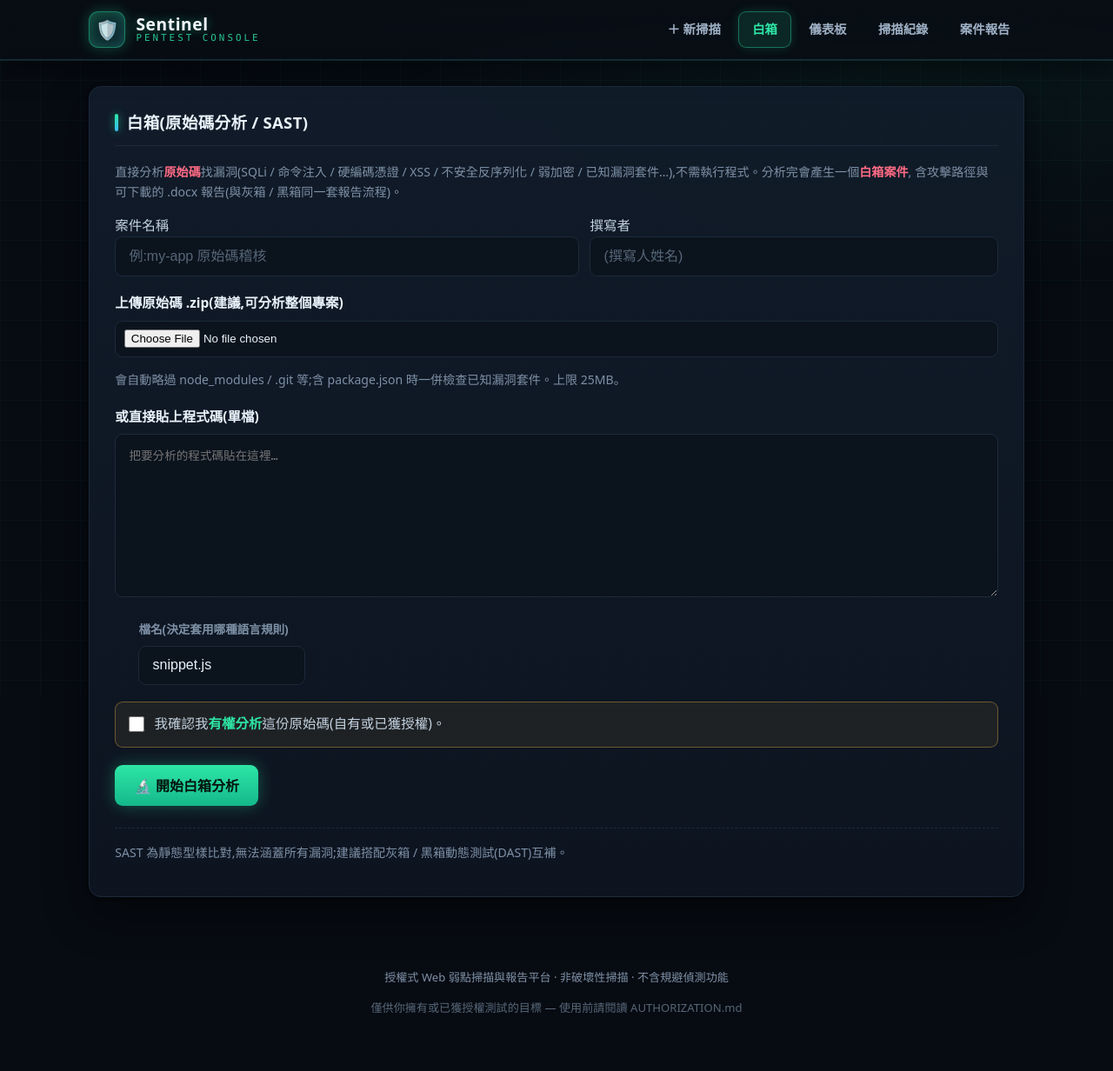
After one commit to CaspianCY/Penetration-testing, a Flask app: page /sast in a window 1280 px wide. The commit adds this page. Shown: the whole page at 87% size. Run offline with Flask 3, Linux system fonts and the light colour scheme; some libraries are stand-ins or nearby versions.

Commit message:
白箱(SAST)搬上網站:三種方法論在 web 上都齊了
白箱原始碼分析引擎原本只有 CLI 能用,網站上沒有入口——平台嘴上講白箱/灰箱/
黑箱卻做不出白箱。本次補齊:
- 新增 /sast 路由與頁面:貼上程式碼或上傳 .zip 原始碼,跑既有 SAST 引擎,
  結果直接產生一個 white-box 案件(走與灰箱/黑箱同一套報告流程:攻擊流程 +
  可下載 .docx + 跨次稽核比對)。
- 導覽列新增「白箱」。zip 解壓有防 zip-slip;上傳上限 25MB;需勾選授權確認。

至此三種方法論在網站上都能做:
  黑箱 = 指定網址外部掃描;灰箱 = 登入後已認證測 SQL/上傳/機密;白箱 = 原始碼 SAST。

測試:新增 4 項(頁面渲染 / 貼碼建案 / 需授權 / zip 上傳含 zip-slip 防護),
共 111 項通過。

Co-Authored-By: Claude Opus 4.8 <noreply@anthropic.com>
Claude-Session: https://claude.ai/code/session_019kre118xdrKiD7YhihiuVx

```diff
--- a/app.py
+++ b/app.py
@@ -28,6 +28,7 @@ from pentest.scanner import ScanManager
 from pentest.storage import Storage
 
 app = Flask(__name__)
+app.config["MAX_CONTENT_LENGTH"] = 25 * 1024 * 1024   # 白箱原始碼上傳上限 25MB
 
 _HERE = os.path.dirname(os.path.abspath(__file__))
 _DEFAULT_DB = "sqlite:///" + os.path.join(_HERE, "sentinel.db")
@@ -189,6 +190,72 @@ def engagement_report(eng_id: str):
         tmp.name, as_attachment=True, download_name=f"{eng_id}.docx",
         mimetype="application/vnd.openxmlformats-officedocument.wordprocessingml.document",
     )
+
+
+def _safe_extract(zf, dest: str) -> int:
+    """安全解壓(防 zip-slip),回傳解出的檔案數。"""
+    import os as _os
+    dest_abs = _os.path.abspath(dest)
+    n = 0
+    for member in zf.infolist()[:3000]:
+        target = _os.path.abspath(_os.path.join(dest, member.filename))
+        if target == dest_abs or target.startswith(dest_abs + _os.sep):
+            zf.extract(member, dest)
+            n += 1
+    return n
+
+
+@app.route("/sast", methods=["GET", "POST"])
+def sast_view():
+    """白箱:原始碼靜態分析(SAST)。貼上程式碼或上傳 .zip,產出 white-box 案件報告。"""
+    if request.method == "GET":
+        return render_template("sast.html")
+
+    import shutil
+    import tempfile
+    import zipfile
+
+    name = (request.form.get("name", "") or "").strip() or "白箱原始碼分析"
+    tester = (request.form.get("tester", "") or "").strip() or "Sentinel 平台"
+    if request.form.get("attested") != "on":
+        return render_template("sast.html", error="請先確認你有權分析這份原始碼。"), 400
+
+    tmp = tempfile.mkdtemp(prefix="sentinel_sast_")
+    try:
+        wrote = False
+        up = request.files.get("source_zip")
+        if up and up.filename:
+            zpath = os.path.join(tmp, "_upload.zip")
+            up.save(zpath)
+            try:
+                with zipfile.ZipFile(zpath) as zf:
+                    wrote = _safe_extract(zf, tmp) > 0
+            except zipfile.BadZipFile:
+                return render_template("sast.html", error="上傳的不是有效的 .zip 檔。"), 400
+            finally:
+                if os.path.exists(zpath):
+                    os.remove(zpath)
+        code = request.form.get("source_code", "")
+        if code.strip():
+            fname = os.path.basename((request.form.get("filename", "") or "snippet.txt").strip()) or "snippet.txt"
+            with open(os.path.join(tmp, fname), "w", encoding="utf-8") as fh:
+                fh.write(code)
+            wrote = True
+        if not wrote:
+            return render_template("sast.html", error="請貼上原始碼,或上傳 .zip 原始碼壓縮檔。"), 400
+
+        from pentest.engagement import Engagement
+        from pentest.sast import scan_path
+        findings = scan_path(tmp, target_name=name)
+        eng = Engagement(target=name, name=name, methodology="white-box",
+                         test_type="SAST", tester=tester)
+        eng.log_action("白箱 SAST 原始碼分析(由網站上傳)")
+        storage.save_engagement(eng, findings)
+        return redirect(url_for("engagement_view", eng_id=eng.id))
+    except Exception as exc:
+        return render_template("sast.html", error=f"分析失敗:{exc}"), 500
+    finally:
+        shutil.rmtree(tmp, ignore_errors=True)
 
 
 @app.route("/scan", methods=["POST"])
--- a/templates/base.html
+++ b/templates/base.html
@@ -10,7 +10,7 @@
   {% set ep = request.endpoint %}
   {% set nav_active = {
     'index': 'index', 'start_scan': 'index', 'scan_view': 'scans_list',
-    'dashboard': 'dashboard', 'scans_list': 'scans_list',
+    'dashboard': 'dashboard', 'scans_list': 'scans_list', 'sast_view': 'sast_view',
     'engagements_list': 'engagements_list', 'engagement_view': 'engagements_list',
   } %}
   {% set cur = nav_active.get(ep, ep) %}
@@ -25,6 +25,7 @@
       </a>
       <nav class="nav">
         <a href="{{ url_for('index') }}" class="{{ 'active' if cur == 'index' }}">＋ 新掃描</a>
+        <a href="{{ url_for('sast_view') }}" class="{{ 'active' if cur == 'sast_view' }}">白箱</a>
         <a href="{{ url_for('dashboard') }}" class="{{ 'active' if cur == 'dashboard' }}">儀表板</a>
         <a href="{{ url_for('scans_list') }}" class="{{ 'active' if cur == 'scans_list' }}">掃描紀錄</a>
         <a href="{{ url_for('engagements_list') }}" class="{{ 'active' if cur == 'engagements_list' }}">案件報告</a>
--- /dev/null
+++ b/templates/sast.html
@@ -0,0 +1,50 @@
+{% extends "base.html" %}
+{% block title %}白箱原始碼分析 — Sentinel{% endblock %}
+{% block content %}
+<section class="card">
+  <h2>白箱(原始碼分析 / SAST)</h2>
+  {% if error %}<div class="alert">⚠️ {{ error }}</div>{% endif %}
+  <p class="hint">直接分析<strong>原始碼</strong>找漏洞(SQLi / 命令注入 / 硬編碼憑證 / XSS / 不安全反序列化 /
+    弱加密 / 已知漏洞套件…),不需執行程式。分析完會產生一個<strong>白箱案件</strong>,
+    含攻擊路徑與可下載的 .docx 報告(與灰箱 / 黑箱同一套報告流程)。</p>
+
+  <form method="post" action="{{ url_for('sast_view') }}" enctype="multipart/form-data">
+    <div class="field" style="display:flex;gap:.8rem;flex-wrap:wrap">
+      <span style="flex:1 1 16rem">
+        <label for="name">案件名稱</label>
+        <input type="text" id="name" name="name" placeholder="例:my-app 原始碼稽核" autocomplete="off">
+      </span>
+      <span style="flex:1 1 12rem">
+        <label for="tester">撰寫者</label>
+        <input type="text" id="tester" name="tester" placeholder="(撰寫人姓名)" autocomplete="off">
+      </span>
+    </div>
+
+    <div class="field">
+      <label for="source_zip">上傳原始碼 .zip(建議,可分析整個專案)</label>
+      <input type="file" id="source_zip" name="source_zip" accept=".zip"
+             style="width:100%;padding:.6rem;border:1.5px solid var(--border);border-radius:9px;background:#0b131d;color:var(--ink)">
+      <p class="hint">會自動略過 node_modules / .git 等;含 package.json 時一併檢查已知漏洞套件。上限 25MB。</p>
+    </div>
+
+    <div class="field">
+      <label for="source_code">或直接貼上程式碼(單檔)</label>
+      <textarea id="source_code" name="source_code" rows="10" autocomplete="off"
+        style="width:100%;padding:.8rem .95rem;border:1.5px solid var(--border);border-radius:9px;background:#0b131d;color:var(--ink);font-family:var(--mono);font-size:.85rem"
+        placeholder="把要分析的程式碼貼在這裡…"></textarea>
+    </div>
+    <div class="field sub">
+      <label for="filename">檔名(決定套用哪種語言規則)</label>
+      <input type="text" id="filename" name="filename" value="snippet.js" style="width:12rem">
+    </div>
+
+    <label class="checkbox attest">
+      <input type="checkbox" name="attested" required>
+      <span class="lt">我確認我<strong>有權分析</strong>這份原始碼(自有或已獲授權)。</span>
+    </label>
+
+    <button type="submit">🔬 開始白箱分析</button>
+  </form>
+  <p class="hint footnote">SAST 為靜態型樣比對,無法涵蓋所有漏洞;建議搭配灰箱 / 黑箱動態測試(DAST)互補。</p>
+</section>
+{% endblock %}
```
Also changed, not shown: tests/test_sast_web.py (added, +60 -0 lines).
